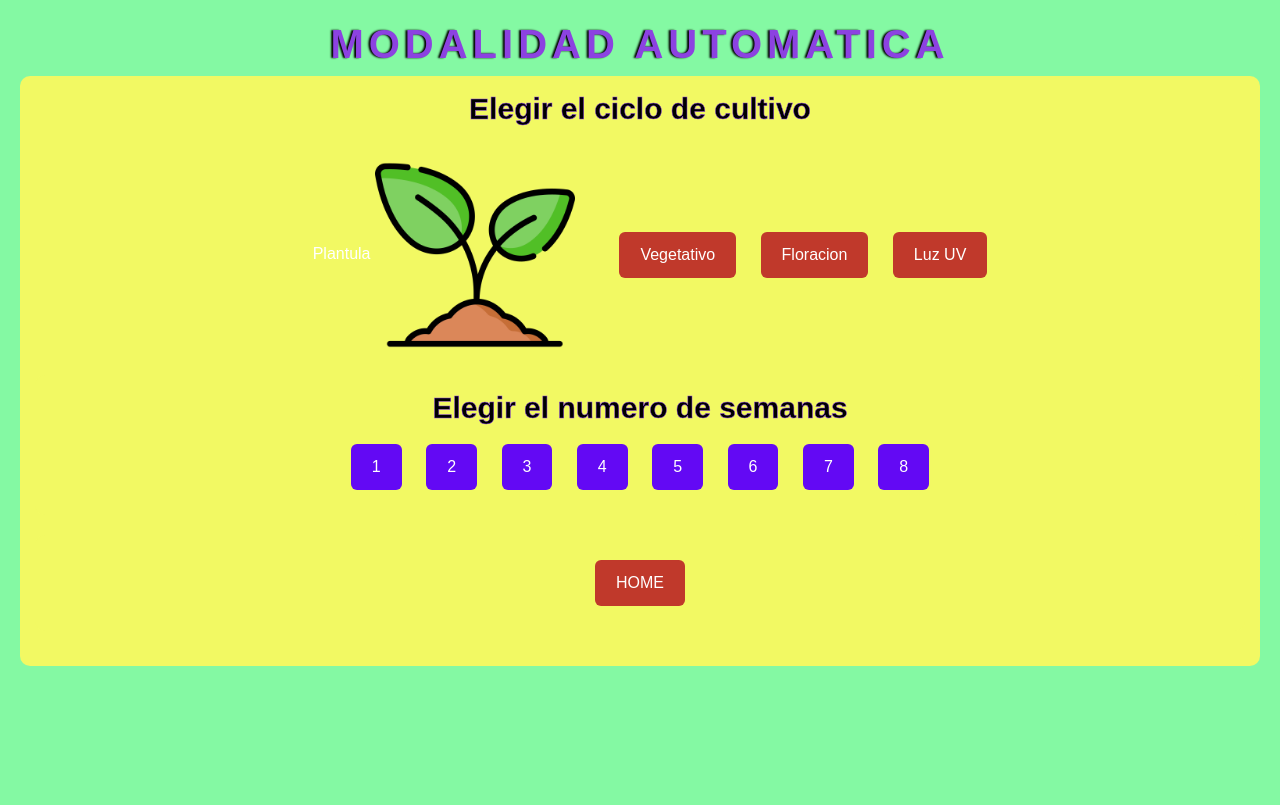
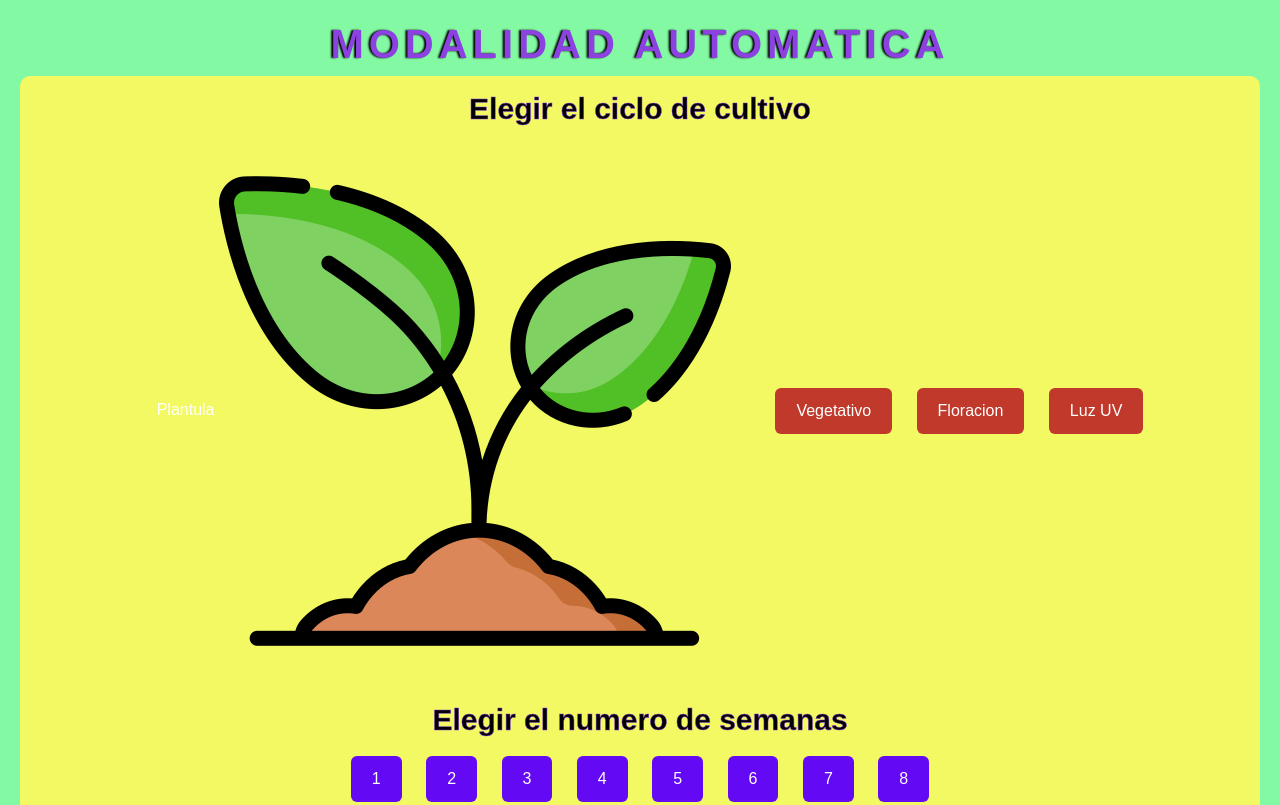
Before and after one commit to davideconfi/proyectoUTN, a plain HTML site: page paginaAutomatico.html in a window 1280 px wide. Shown: the top 805 px of the page. Drawn offline with nearby package versions, Linux system fonts and the light colour scheme.

Commit message:
Update paginaAutomatico.html

```diff
--- a/paginaAutomatico.html
+++ b/paginaAutomatico.html
@@ -36,7 +36,7 @@
                     <div class="box">
                         <center><h2><strong>Elegir el ciclo de cultivo</strong></h2></center>
                         <button class="btn man" onclick="toggle('ciclo', 'Plantula')"style="border: 2px; background: none; cursor: pointer;">Plantula
-                          <img src="plantula.png" alt="Plantula" style="width: 200px; height: auto;">
+                          <img src="plantula.png" alt="Plantula" style="width: auto; height: auto;">
                         </button>
                         <button class="btn man" onclick="toggle('ciclo', 'Vegetativo')">Vegetativo</button>
                         <button class="btn man" onclick="toggle('ciclo', 'Floracion')">Floracion</button>
@@ -52,7 +52,6 @@
                             <button class="btn auto" onclick="toggle('semanas', '7')">7</button>
                             <button class="btn auto" onclick="toggle('semanas', '8')">8</button>
                     </div>
-                        <div class="box">
                     <a href="paginaIniziale.html">
                     <button class="btn man">HOME</button>
                 </a>
```
